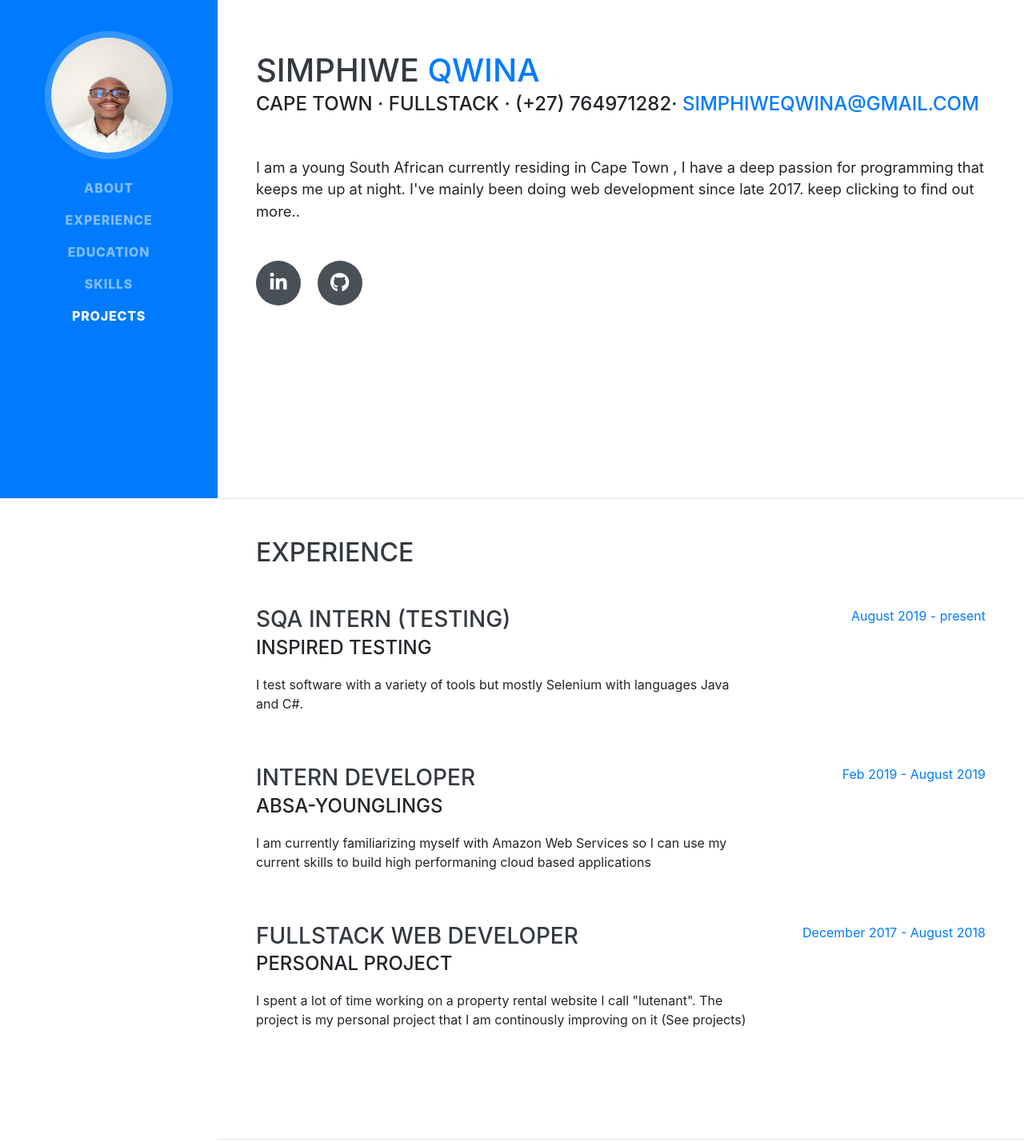
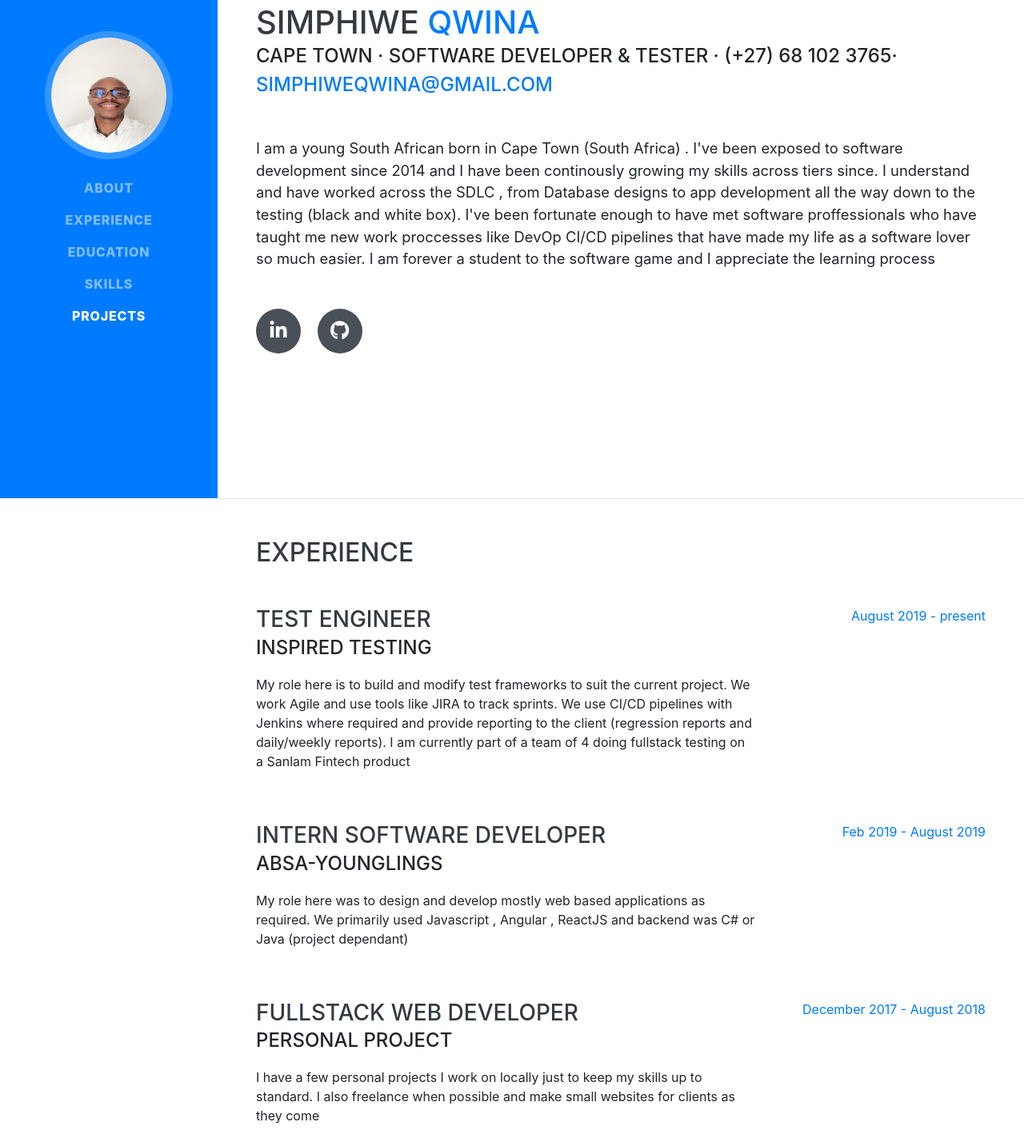
Before and after one commit to simphiweqwina/simphiweqwina.github.io, a website with bundled scripts: page index.html in a window 1280 px wide. Shown: the part 177-1605 px from the top of the page at 80% size. Built offline with nearby package versions, Linux system fonts and the light colour scheme; a web font is replaced by a local one.

Commit message:
updated text

```diff
--- a/index.html
+++ b/index.html
@@ -32,7 +32,8 @@
         <img class="img-fluid img-profile rounded-circle mx-auto mb-2" src="img/profile.jpg" alt="">
       </span>
     </a>
-    <button class="navbar-toggler" type="button" data-toggle="collapse" data-target="#navbarSupportedContent" aria-controls="navbarSupportedContent" aria-expanded="false" aria-label="Toggle navigation">
+    <button class="navbar-toggler" type="button" data-toggle="collapse" data-target="#navbarSupportedContent"
+      aria-controls="navbarSupportedContent" aria-expanded="false" aria-label="Toggle navigation">
       <span class="navbar-toggler-icon"></span>
     </button>
     <div class="collapse navbar-collapse" id="navbarSupportedContent">
@@ -64,14 +65,20 @@
         <h1 class="mb-0">Simphiwe
           <span class="text-primary">Qwina</span>
         </h1>
-        <div class="subheading mb-5">Cape Town · FULLSTACK · (+27) 764971282·
+        <div class="subheading mb-5">Cape Town · Software Developer & Tester · (+27) 68 102 3765·
           <a href="mailto:name@email.com">simphiweqwina@gmail.com</a>
         </div>
-        <p class="lead mb-5">I am a young South African currently residing in Cape Town , I have a deep passion for programming that keeps me up at night. I've mainly been doing web development since late 2017.
-          keep clicking to find out more..
+        <p class="lead mb-5">I am a young South African born in Cape Town (South Africa) . I've been exposed to software
+          development since 2014 and I have been continously growing my skills across tiers since.
+          I understand and have worked across the SDLC , from Database designs to app development all the way down to
+          the testing (black and white box).
+          I've been fortunate enough to have met software proffessionals who have taught me new work proccesses like
+          DevOp CI/CD pipelines that have made my life as a software lover so much easier.
+          I am forever a student to the software game and I appreciate the learning process
         </p>
         <div class="social-icons">
-          <a href="www.linkedin.com/in/simphiwe-qwina-212388175">
+          <a
+            href="https://www.linkedin.com/in/simphiwe-qwina-212388175?lipi=urn%3Ali%3Apage%3Ad_flagship3_profile_view_base_contact_details%3B44u1S2gFR7yiZnGKPXovRQ%3D%3D">
             <i class="fab fa-linkedin-in"></i>
           </a>
           <a href="https://github.com/simphiweqwina">
@@ -90,9 +97,12 @@
 
         <div class="resume-item d-flex flex-column flex-md-row justify-content-between mb-5">
           <div class="resume-content">
-            <h3 class="mb-0">SQA Intern (Testing)</h3>
+            <h3 class="mb-0">Test Engineer</h3>
             <div class="subheading mb-3">Inspired Testing</div>
-            <p>I test software with a variety of tools but mostly Selenium with languages Java and C#.</p>
+            <p>My role here is to build and modify test frameworks to suit the current project. We work Agile and use
+              tools like JIRA to track sprints. We use CI/CD pipelines with Jenkins where required and provide reporting
+              to the client (regression reports and daily/weekly reports).
+              I am currently part of a team of 4 doing fullstack testing on a Sanlam Fintech product </p>
           </div>
           <div class="resume-date text-md-right">
             <span class="text-primary">August 2019 - present</span>
@@ -101,9 +111,10 @@
 
         <div class="resume-item d-flex flex-column flex-md-row justify-content-between mb-5">
           <div class="resume-content">
-            <h3 class="mb-0">Intern Developer</h3>
+            <h3 class="mb-0">Intern Software Developer</h3>
             <div class="subheading mb-3">ABSA-YOUNGLINGS</div>
-            <p>I am currently familiarizing myself with Amazon Web Services so I can use my current skills to build high performaning cloud based applications </p>
+            <p> My role here was to design and develop mostly web based applications as required. We primarily used
+              Javascript , Angular , ReactJS and backend was C# or Java (project dependant)</p>
           </div>
           <div class="resume-date text-md-right">
             <span class="text-primary">Feb 2019 - August 2019</span>
@@ -114,7 +125,9 @@
           <div class="resume-content">
             <h3 class="mb-0">Fullstack Web Developer</h3>
             <div class="subheading mb-3">Personal Project</div>
-            <p>I spent a lot of time working on a property rental website I call "lutenant". The project is my personal project that I am continously improving on it (See projects)</p>
+            <p>I have a few personal projects I work on locally just to keep my skills up to standard.
+              I also freelance when possible and make small websites for clients as they come
+            </p>
           </div>
           <div class="resume-date text-md-right">
             <span class="text-primary">December 2017 - August 2018</span>
@@ -138,7 +151,8 @@
             <h3 class="mb-0">CapaCiti</h3>
             <div class="subheading mb-3">JAVA Launch Program</div>
 
-            <p>This was a 3month bootcamp/course that focused on Java programming. I did very well here mainly because JAVA is a lot like C# which I did in varsity. </p>
+            <p>This was a 3month bootcamp/course that focused on Java programming. I did very well here mainly because
+              JAVA is a lot like C# which I did in varsity. </p>
           </div>
           <div class="resume-date text-md-right">
             <span class="text-primary">Sept 2018 - Dec 2018</span>
@@ -149,7 +163,9 @@
           <div class="resume-content">
             <h3 class="mb-0">NELSON MANDELA UNIVERSITY</h3>
             <div class="subheading mb-3">NDip Software Development</div>
-            <p>I unfortunately had to drop out of this course having only one outstanding module to complete to obtain my qualification. I learnt alot though, this is where recieved solid understanding of programming principles and best practices.</p>
+            <p>I unfortunately had to drop out of this course having only one outstanding module to complete to obtain
+              my qualification. I learnt alot though, this is where recieved solid understanding of programming
+              principles and best practices.</p>
           </div>
           <div class="resume-date text-md-right">
             <span class="text-primary">Feb 2014 - Nov 2017</span>
```
Lines whose indentation alone changed are shown as unchanged.
